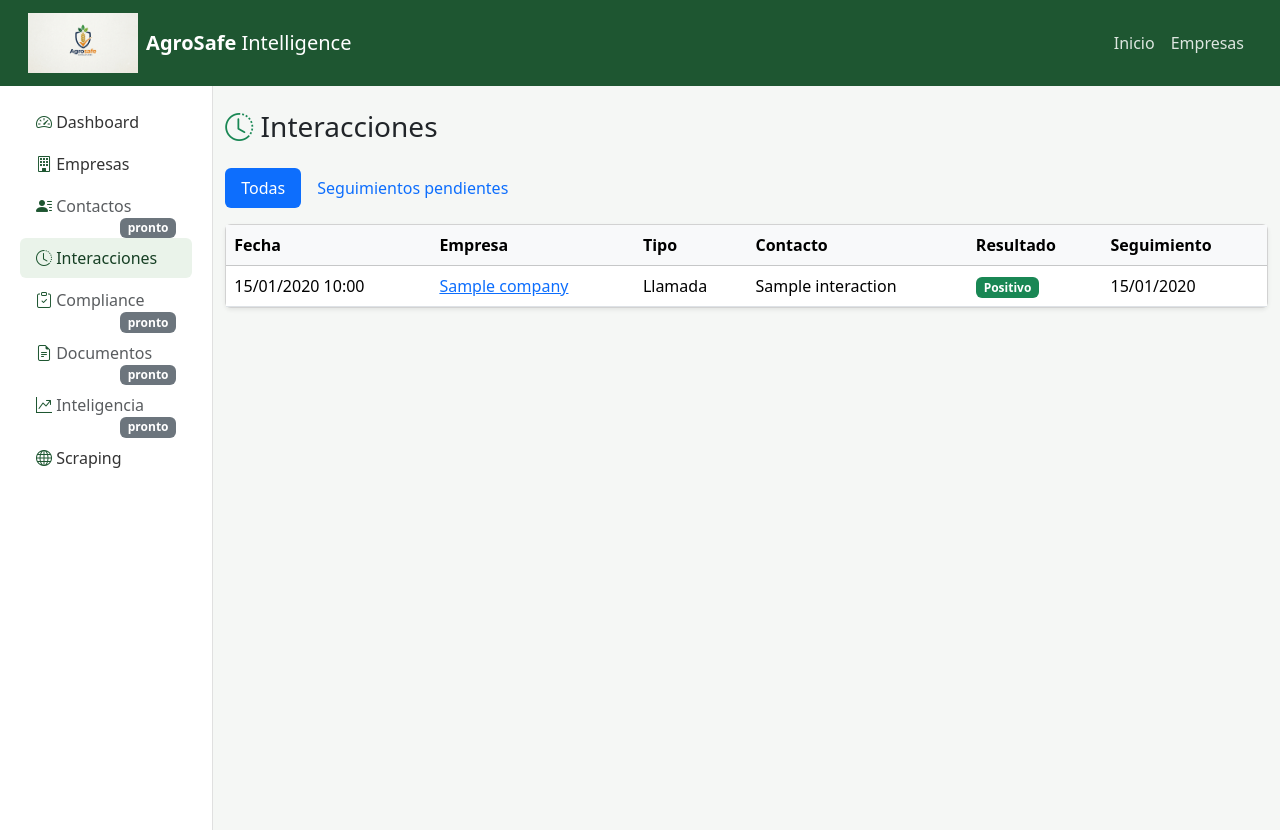
After one commit to Pablo1653/Agrosafe-Intelligence, a Django app: page /interacciones/ in a window 1280 px wide. The commit adds this page. Run offline with Django 5.2, Linux system fonts and the light colour scheme; tables that the repository leaves empty hold one stand-in row (values such as "Sample post"); some libraries are stand-ins or nearby versions.

Commit message:
Add interactions

```diff
--- /dev/null
+++ b/apps/interactions/templates/interactions/interaction_list.html
@@ -0,0 +1,73 @@
+{% extends "base.html" %}
+
+{% block title %}Interacciones | AgroSafe Intelligence{% endblock %}
+
+{% block content %}
+    <div class="d-flex justify-content-between align-items-center mb-4">
+        <h1 class="h3 mb-0"><i class="bi bi-clock-history text-success"></i> Interacciones</h1>
+    </div>
+
+    <ul class="nav nav-pills mb-3">
+        <li class="nav-item">
+            <a class="nav-link {% if filtro == '' %}active{% endif %}" href="?">Todas</a>
+        </li>
+        <li class="nav-item">
+            <a class="nav-link {% if filtro == 'pendientes' %}active{% endif %}" href="?filtro=pendientes">
+                Seguimientos pendientes
+            </a>
+        </li>
+    </ul>
+
+    <div class="card shadow-sm">
+        <div class="card-body p-0">
+            <div class="table-responsive">
+                <table class="table table-hover mb-0 align-middle">
+                    <thead class="table-light">
+                        <tr>
+                            <th>Fecha</th>
+                            <th>Empresa</th>
+                            <th>Tipo</th>
+                            <th>Contacto</th>
+                            <th>Resultado</th>
+                            <th>Seguimiento</th>
+                        </tr>
+                    </thead>
+                    <tbody>
+                        {% for interaction in interactions %}
+                        <tr>
+                            <td>{{ interaction.date|date:"d/m/Y H:i" }}</td>
+                            <td>
+                                <a href="{% url 'companies:company_detail' interaction.company.company_uuid %}">
+                                    {{ interaction.company.business_name }}
+                                </a>
+                            </td>
+                            <td>{{ interaction.get_interaction_type_display }}</td>
+                            <td>{{ interaction.contact_name|default:"—" }}</td>
+                            <td>
+                                {% if interaction.outcome == "POSITIVE" %}
+                                    <span class="badge bg-success">Positivo</span>
+                                {% elif interaction.outcome == "NEGATIVE" %}
+                                    <span class="badge bg-danger">Negativo</span>
+                                {% elif interaction.outcome == "NO_RESPONSE" %}
+                                    <span class="badge bg-secondary">Sin respuesta</span>
+                                {% elif interaction.outcome == "NEUTRAL" %}
+                                    <span class="badge bg-info text-dark">Neutro</span>
+                                {% else %}
+                                    —
+                                {% endif %}
+                            </td>
+                            <td>{{ interaction.follow_up_date|date:"d/m/Y"|default:"—" }}</td>
+                        </tr>
+                        {% empty %}
+                        <tr>
+                            <td colspan="6" class="text-center text-muted py-4">
+                                No hay interacciones{% if filtro == 'pendientes' %} pendientes{% endif %}.
+                            </td>
+                        </tr>
+                        {% endfor %}
+                    </tbody>
+                </table>
+            </div>
+        </div>
+    </div>
+{% endblock %}
--- a/apps/interactions/urls.py
+++ b/apps/interactions/urls.py
@@ -4,6 +4,7 @@ from . import views
 app_name = "interactions"
 
 urlpatterns = [
+    path("", views.interaction_list, name="interaction_list"),
     path("empresa/<uuid:company_uuid>/nueva/", views.interaction_create, name="interaction_create"),
     path("<int:pk>/editar/", views.interaction_update, name="interaction_update"),
     path("<int:pk>/eliminar/", views.interaction_delete, name="interaction_delete"),
--- a/apps/interactions/views.py
+++ b/apps/interactions/views.py
@@ -5,6 +5,26 @@ from django.utils import timezone
 from apps.companies.models import Company
 from .models import Interaction
 from .forms import InteractionForm
+
+
+def interaction_list(request):
+    """
+    Todas las interacciones registradas, sin importar la empresa.
+    Complementa el dashboard: acá se puede ver/buscar el historial
+    completo, no solo las últimas 8.
+    """
+    interactions = Interaction.objects.select_related("company").order_by("-date")
+
+    filtro = request.GET.get("filtro", "")
+    if filtro == "pendientes":
+        today = timezone.localdate()
+        interactions = interactions.filter(follow_up_date__isnull=False, follow_up_date__lte=today)
+
+    context = {
+        "interactions": interactions,
+        "filtro": filtro,
+    }
+    return render(request, "interactions/interaction_list.html", context)
 
 
 def interaction_create(request, company_uuid):
--- a/templates/partials/_sidebar_nav.html
+++ b/templates/partials/_sidebar_nav.html
@@ -20,9 +20,8 @@
         </a>
     </li>
     <li class="nav-item">
-        <a class="nav-link disabled text-muted" href="#" aria-disabled="true">
+        <a class="nav-link {% if request.path == '/interacciones/' %}active{% endif %}" href="{% url 'interactions:interaction_list' %}">
             <i class="bi bi-clock-history"></i> Interacciones
-            <span class="badge bg-secondary float-end">pronto</span>
         </a>
     </li>
     <li class="nav-item">
@@ -44,8 +43,8 @@
         </a>
     </li>
     <li class="nav-item">
-    <a class="nav-link {% if 'scraping' in request.path %}active{% endif %}" href="{% url 'scraping:raw_company_list' %}">
-        <i class="bi bi-globe"></i> Scraping
+        <a class="nav-link {% if 'scraping' in request.path %}active{% endif %}" href="{% url 'scraping:raw_company_list' %}">
+            <i class="bi bi-globe"></i> Scraping
         </a>
     </li>
 </ul>
```
